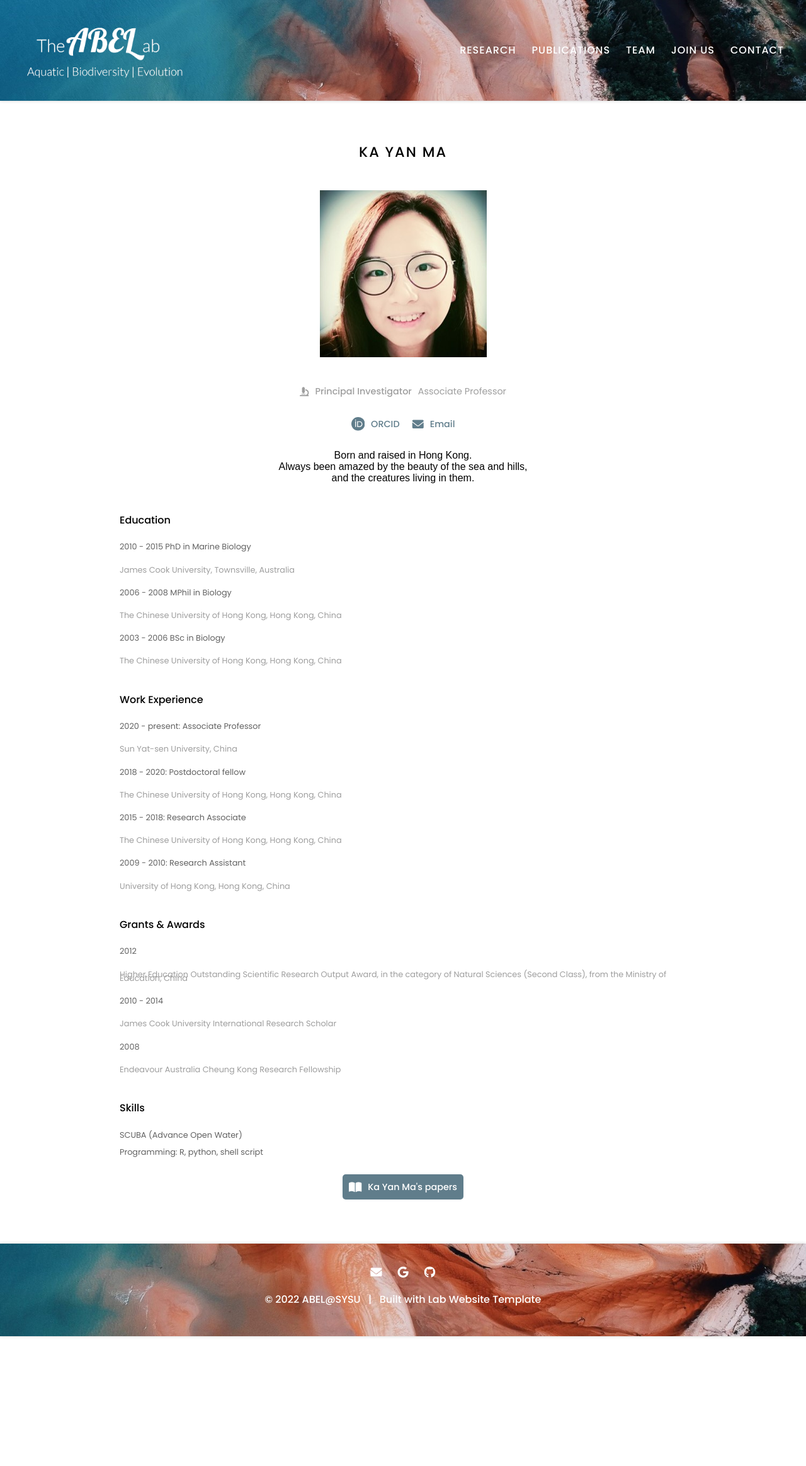
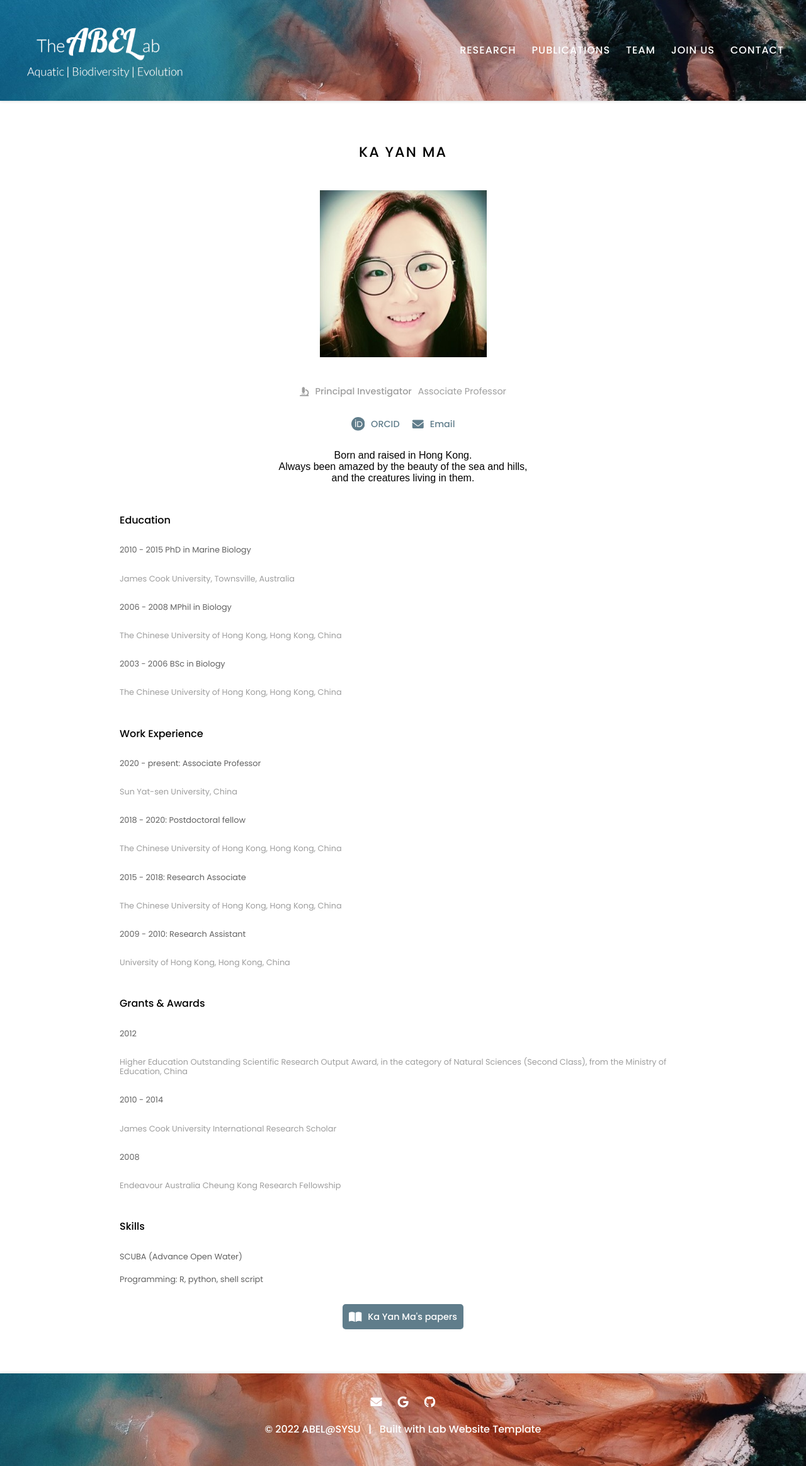
Before and after one commit to abel-sysu/en, a Jekyll site: the page built from _members/kayan-ma.md, in a window 1280 px wide. Shown: the whole page at 63% size. Built offline with Jekyll 4.4.1, drawn with Linux system fonts in a browser that asks for light colours; before the commit the page ends 2121 px from its top, so only the background shows below that.

Commit message:
Update heading.scss

```diff
--- a/css/heading.scss
+++ b/css/heading.scss
@@ -49,7 +49,7 @@ h5 {
   font-weight: $light;
   text-align: left;
   color: $gray-700;
-  line-height: $spacing - 1;
+  line-height: $spacing - 0.3;
 }
 h6 {
   font-size: 0.8rem;
@@ -57,5 +57,6 @@ h6 {
   font-weight: $light;
   text-align: left;
   color: $gray-500;
-  line-height: $spacing - 1;
+  line-height: $spacing - 0.3;
+  margin-top: $spacing - 0.5;
 }
```
